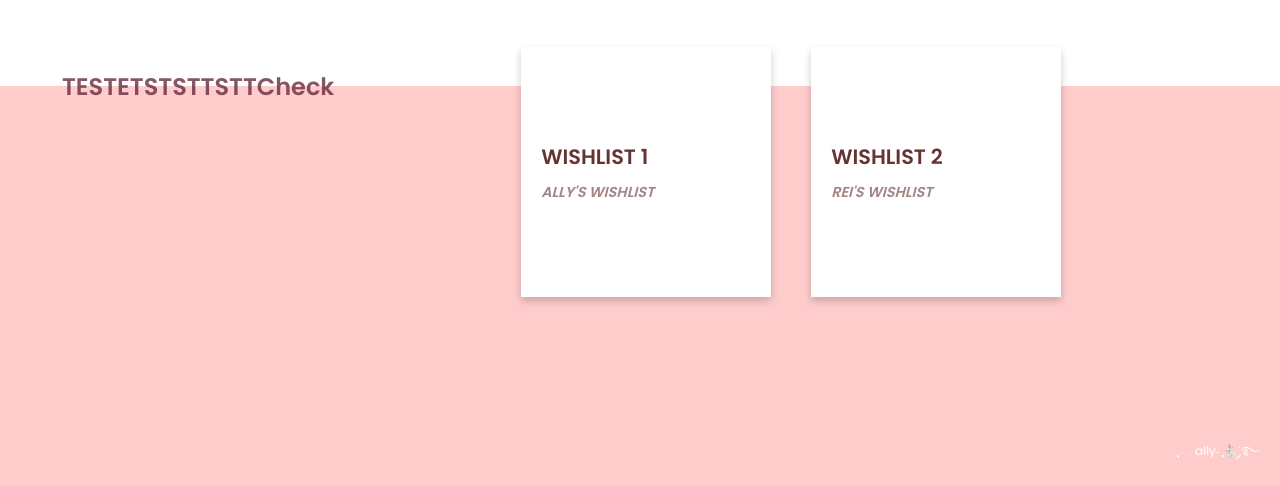
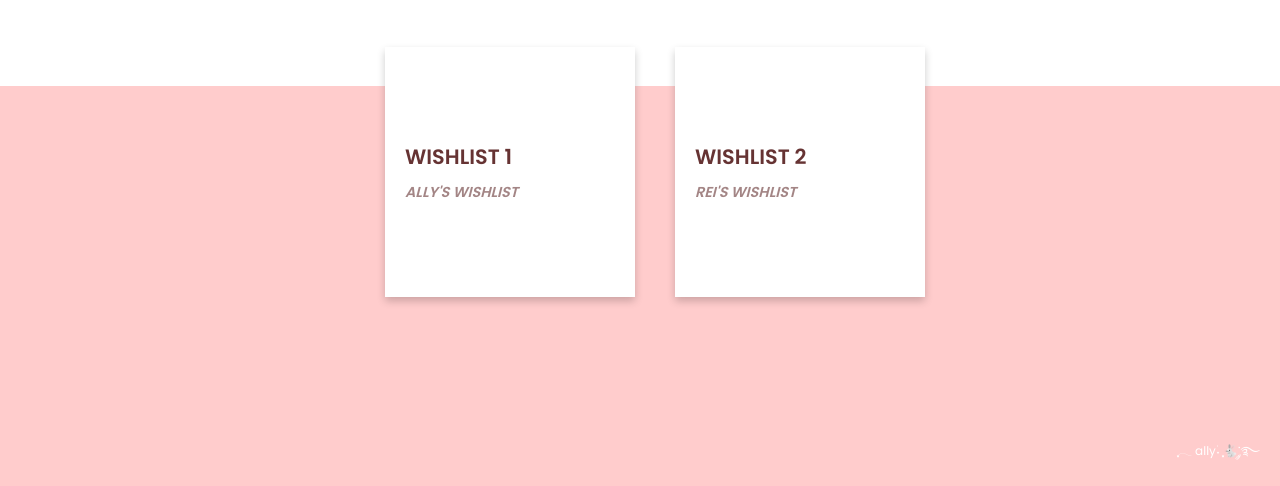
Before and after one commit to rosuqt/wishlist-app, a website: page wishlist/homepage.html in a window 1280 px wide. Shown: the part 314-800 px from the top of the page. Drawn offline with Linux system fonts and the light colour scheme.

Commit message:
Updated homepage.html

```diff
--- a/wishlist/homepage.html
+++ b/wishlist/homepage.html
@@ -1,8 +1,4 @@
 <!DOCTYPE html>
-
-<title>Testting</title>
-<h2>TESTETSTSTTSTT</h2>
-<h2>Check</h2>
 <html lang="en">
 <head>
     <meta charset="UTF-8">
```
